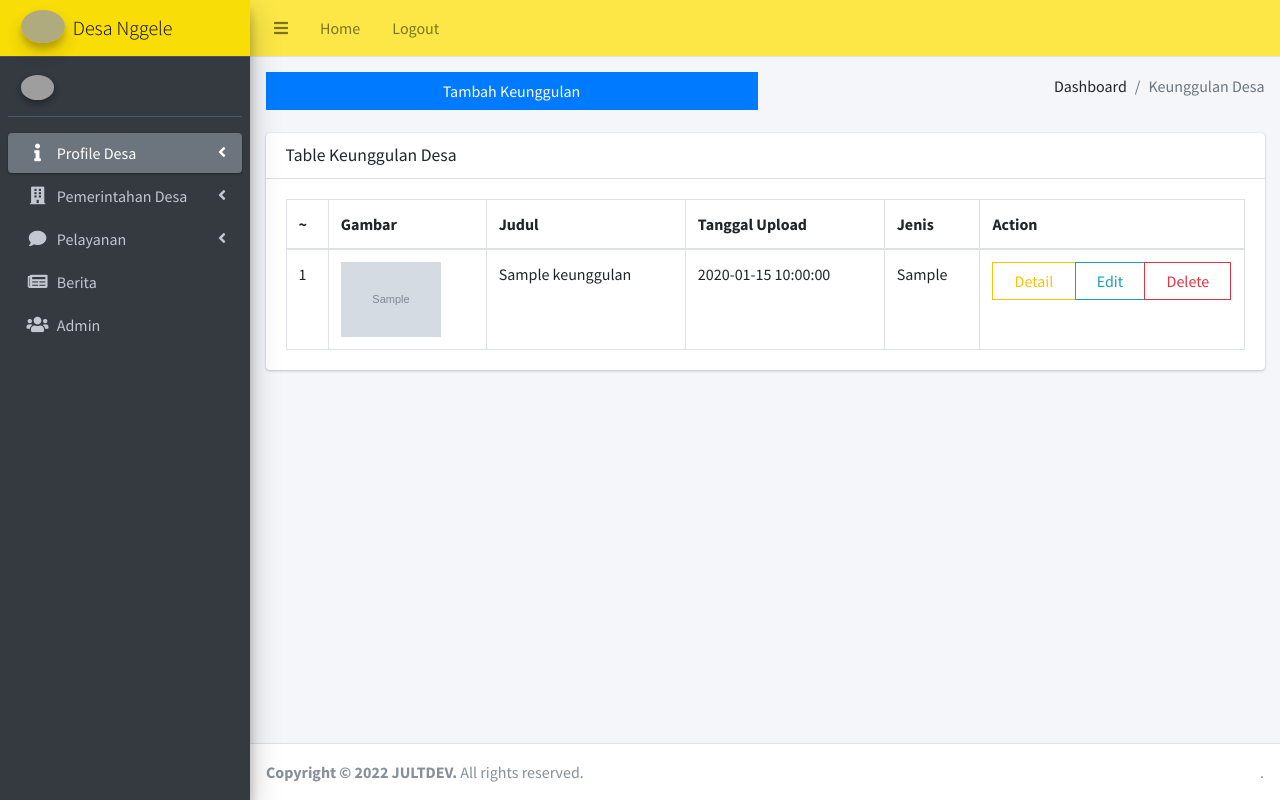
After one commit to ibnfzy/SIDesa-nggele-master, a CodeIgniter 4 app: the page made by app/Views/admin/keunggulan.php in a window 1280 px wide. The commit adds this page. Run offline with PHP 8.4 and a stand-in for CodeIgniter, Linux system fonts and the light colour scheme; the template is opened without the code that fills it: most values are stand-ins (such as "Sample title", 1, 10 or a date in 2020); grey boxes marked "Sample" are stand-in pictures; data that the repository does not hold is empty; some libraries are stand-ins or nearby versions; grey boxes are pictures that could not be loaded.

Commit message:
keunggulan

```diff
--- /dev/null
+++ b/app/Views/admin/keunggulan.php
@@ -0,0 +1,78 @@
+<?= $this->extend('admin/base') ?>
+<?= $this->section('content') ?>
+<div class="content-wrapper">
+    <!-- Content Header (Page header) -->
+    <div class="content-header">
+        <div class="container-fluid">
+            <div class="row mb-2">
+                <div class="col-sm-6">
+                    <a href="<?= base_url('m-admin/keunggulan-desa/add') ?>"
+                        class="btn btn-block btn-primary btn-flat">Tambah
+                        Keunggulan</a>
+                </div><!-- /.col -->
+                <div class="col-sm-6">
+                    <ol class="breadcrumb float-sm-right">
+                        <li class="breadcrumb-item">Dashboard</li>
+                        <li class="breadcrumb-item active">Keunggulan Desa</li>
+                    </ol>
+                </div><!-- /.col -->
+            </div><!-- /.row -->
+        </div><!-- /.container-fluid -->
+    </div>
+    <!-- /.content-header -->
+
+    <!-- Main content -->
+    <div class="content">
+        <div class="container-fluid">
+            <div class="row">
+                <div class="col-12">
+                    <div class="card">
+                        <div class="card-header">
+                            <h3 class="card-title">Table Keunggulan Desa</h3>
+                        </div>
+                        <div class="card-body">
+                            <table class="table table-bordered table-hover" id="table">
+                                <thead>
+                                    <tr>
+                                        <th>~</th>
+                                        <th>Gambar</th>
+                                        <th>Judul</th>
+                                        <th>Tanggal Upload</th>
+                                        <th>Jenis</th>
+                                        <th>Action</th>
+                                    </tr>
+                                </thead>
+                                <tbody>
+                                    <!-- data goes here -->
+                                    <?php foreach ($keunggulan as $row) : ?>
+                                    <tr>
+                                        <td><?= $row['id_keunggulan'] ?></td>
+                                        <td><img width="100px" src="<?= base_url('admin/uploads/' . $row['gambar']) ?>">
+                                        </td>
+                                        <td><?= $row['judul_keunggulan'] ?></td>
+                                        <td><?= $row['tgl_upload'] ?></td>
+                                        <td><?= $row['jenis_keunggulan'] ?></td>
+                                        <td>
+                                            <div class="btn-group d-flex justify-content-center"><a
+                                                    href="<?= base_url('m-admin/keunggulan-desa/detail/' . $row['id_keunggulan']) ?>"
+                                                    class="btn btn-flat btn-outline-warning">Detail</a><a
+                                                    href="<?= base_url('m-admin/keunggulan-desa/edit/' . $row['id_keunggulan']) ?>"
+                                                    class="btn btn-flat btn-outline-info">Edit</a><a
+                                                    href="<?= base_url('m-admin/keunggulan-desa/delete/' . $row['id_keunggulan']) ?>"
+                                                    class="btn btn-flat btn-outline-danger">Delete</a>
+                                            </div>
+                                        </td>
+                                    </tr>
+                                    <?php endforeach ?>
+                                </tbody>
+                            </table>
+                        </div>
+                    </div>
+                </div>
+            </div>
+            <!-- /.row -->
+        </div><!-- /.container-fluid -->
+    </div>
+    <!-- /.content -->
+</div>
+<?= $this->endSection() ?>
--- a/app/Views/admin/layout/sidebar.php
+++ b/app/Views/admin/layout/sidebar.php
@@ -53,7 +53,8 @@
                             </a>
                         </li>
                         <li class="nav-item">
-                            <a href="#" class="nav-link">
+                            <a href="<?= base_url('m-admin/keunggulan-desa/') ?>"
+                                class="nav-link <?= $active = ($title == 'Keunggulan Desa') ? 'active' : '' ?>">
                                 <i class="far fa-circle nav-icon"></i>
                                 <p>Keunggulan Desa</p>
                             </a>
```
Also changed, not shown: app/Config/Routes.php (+9 -0 lines), app/Controllers/Admin.php (+20 -5 lines).
